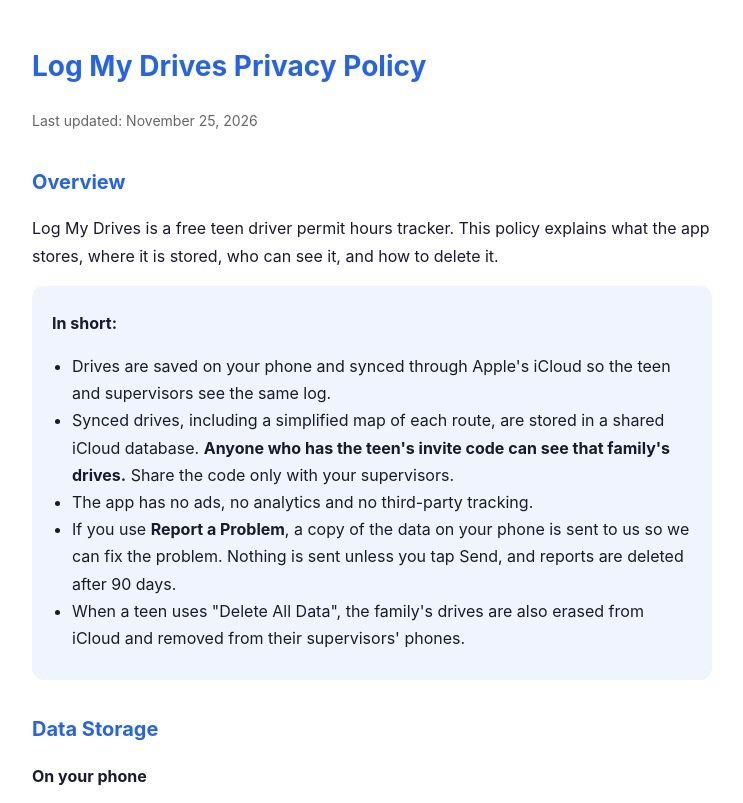
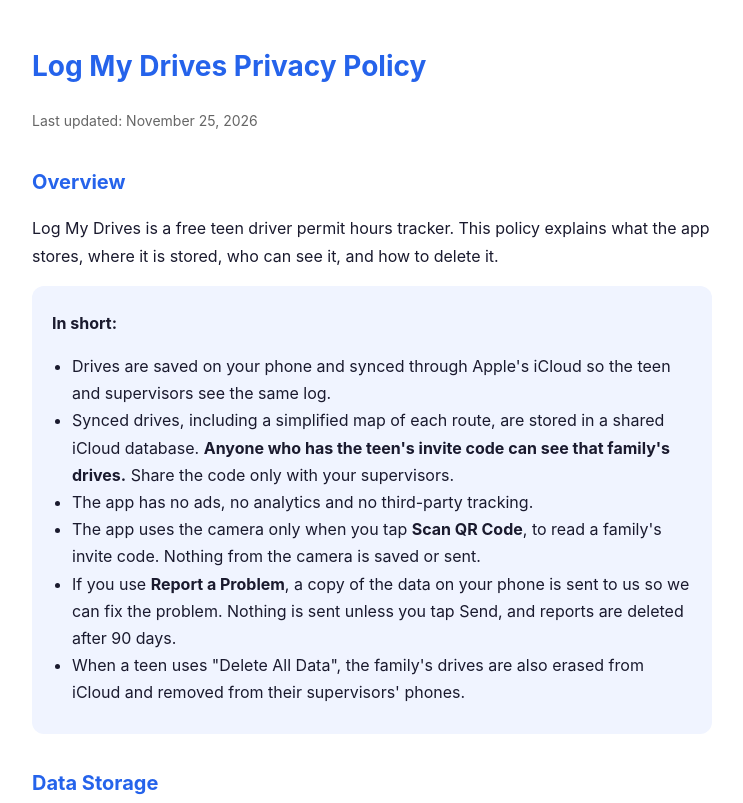
Before and after one commit to freecodecollective/log-my-drives, a plain HTML site: page privacy.html in a window 1280 px wide. Shown: the top 803 px of the page, without its empty margins (268-1011 px from the left). Drawn offline with Linux system fonts and the light colour scheme.

Commit message:
Privacy policy: the camera is used only to scan invite QR codes
Also ships with the update after 1.4 (Scan QR Code).

Co-Authored-By: Claude Opus 5.5 <noreply@anthropic.com>

```diff
--- a/privacy.html
+++ b/privacy.html
@@ -29,6 +29,7 @@
   <li>Drives are saved on your phone and synced through Apple's iCloud so the teen and supervisors see the same log.</li>
   <li>Synced drives, including a simplified map of each route, are stored in a shared iCloud database. <strong>Anyone who has the teen's invite code can see that family's drives.</strong> Share the code only with your supervisors.</li>
   <li>The app has no ads, no analytics and no third-party tracking.</li>
+  <li>The app uses the camera only when you tap <strong>Scan QR Code</strong>, to read a family's invite code. Nothing from the camera is saved or sent.</li>
   <li>If you use <strong>Report a Problem</strong>, a copy of the data on your phone is sent to us so we can fix the problem. Nothing is sent unless you tap Send, and reports are deleted after 90 days.</li>
   <li>When a teen uses "Delete All Data", the family's drives are also erased from iCloud and removed from their supervisors' phones.</li>
 </ul>
```
